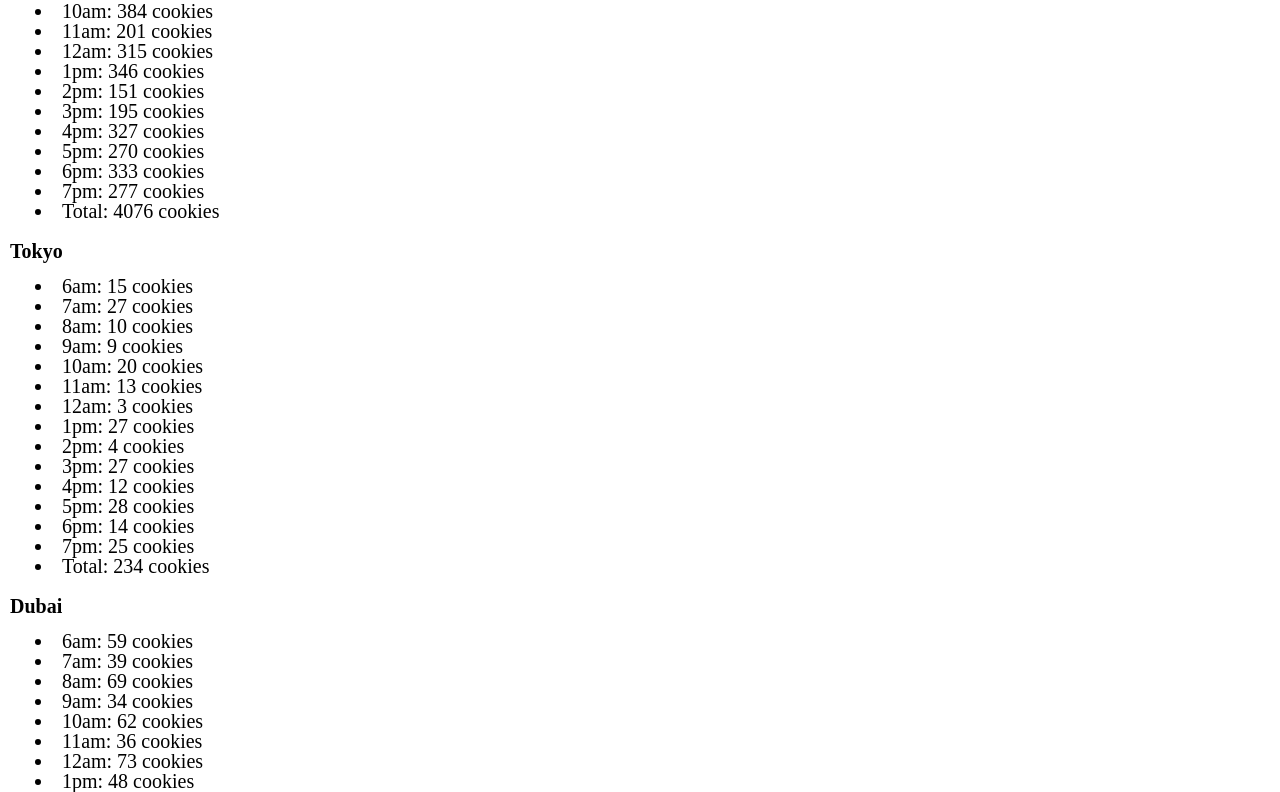
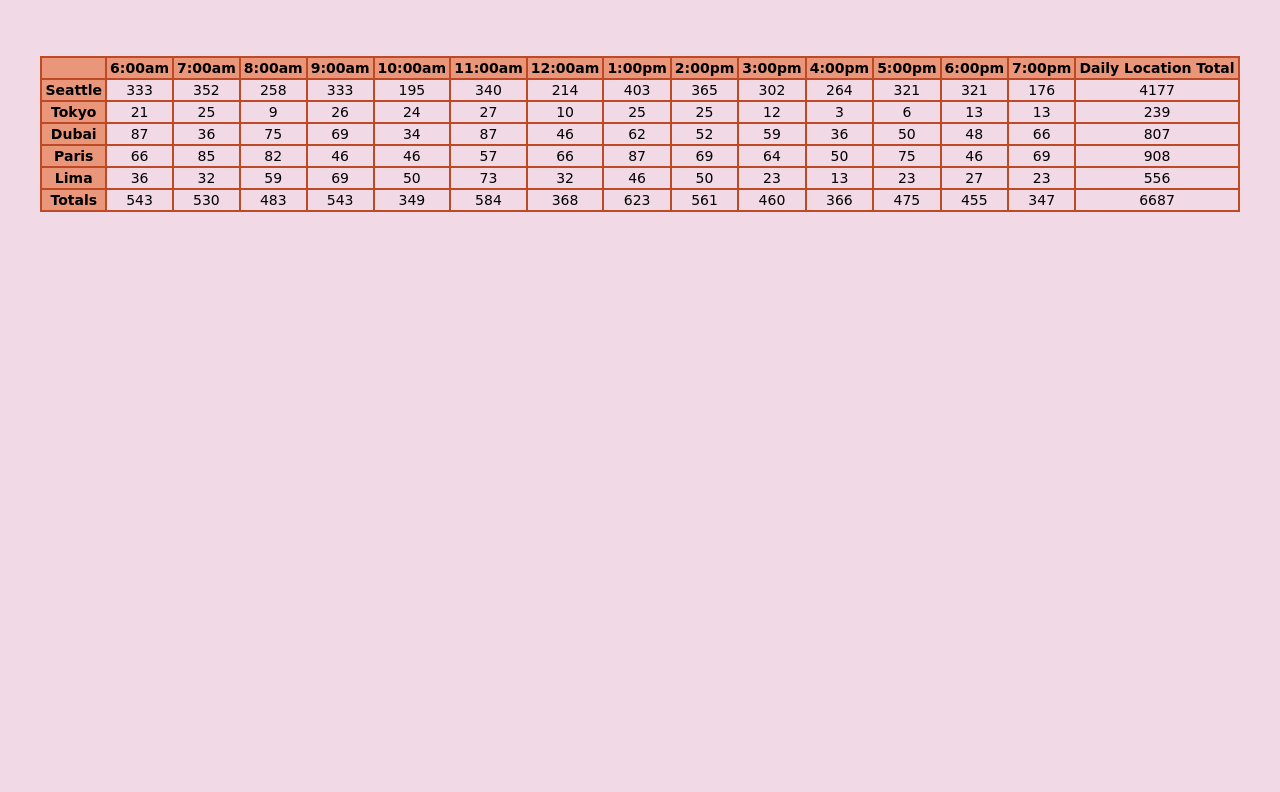
Before and after one commit to MOH-ZR/cookie-stand, a plain HTML site: page pages/sales.html in a window 1280 px wide. Shown: the part 114-906 px from the top of the page. After the commit the page ends 800 px from the top, so only its background shows below. Drawn offline with Linux system fonts and the light colour scheme; a web font is replaced by a local one.

Commit message:
finish lab-07

```diff
--- a/css/style.css
+++ b/css/style.css
@@ -1,17 +1,29 @@
-p {
-    font-size: 20px;
-    font-weight: bold;
-    margin-left: 10px;
-    margin-bottom: 15px;
+body {
+    background-color: #f1d9e5;
+}
+div {
+   margin-top: 80px;
+}
+table, td, th {
+    border: 2px solid rgb(189, 74, 36);
+    text-align: center;
+    margin: 0 auto;
+    font-size: 14px;
+}
+th {
+    font-weight: 550;
+    background-color: darksalmon;
 }
 
-ul {
-    list-style: disc;
-    list-style-position: inside;
-    margin-bottom: 20px;
-    margin-left: 35px;
+th, td {
+    font-family: 'Reggae One', cursive;
+    padding: 3px;
 }
 
-li {
-    font-size: 20px;
+h1 {
+    margin-top: 20px;
+    font-family: 'Reggae One', cursive;;
+    font-size: 70px;
+    text-align: center;
+    color: rgb(231, 129, 95);
 }
--- a/js/app.js
+++ b/js/app.js
@@ -5,96 +5,114 @@ function getRandomCustomers(minCusts, maxCusts) {
     return Math.floor(Math.random() * (maxCusts - minCusts + 1) + minCusts);
 }
 
-// calculate the simulated amounts of cookies purchased for each hour
-function calcCookiesPerHour(shopLocation) {
+// create table and render it to sales.html
+let salmonTable = document.createElement('table');
+let tableParent = document.getElementById('salmon-sales');
+tableParent.appendChild(salmonTable);
+
+// constructor for creating a new shop location object
+function SalmonCookieStand(minHourlyCustomers, maxHourlyCustomers, avgCookiesPerSale) {
+    this.minHourlyCustomers = minHourlyCustomers;
+    this.maxHourlyCustomers = maxHourlyCustomers;
+    this.avgCookiesPerSale = avgCookiesPerSale;
+    this.purchasedCookies = this.calcCookiesPerHour();
+}
+
+SalmonCookieStand.prototype.calcCookiesPerHour = function () {
+    let temp = [];
     for (let i = 1; i <= 14; i++) {
-        shopLocation.purchasedCookies.push(Math.floor(shopLocation.avgCookiesPerSale *
-            getRandomCustomers(shopLocation.minHourlyCustomers, shopLocation.maxHourlyCustomers)));
+        temp.push(Math.floor(this.avgCookiesPerSale *
+            getRandomCustomers(this.minHourlyCustomers, this.maxHourlyCustomers)));
+    }
+    this.purchasedCookies = temp;
+}
+
+// render the table's header
+function renderHeader() {
+    let tablehead = document.createElement('tr');
+    salmonTable.appendChild(tablehead);
+
+    // create empty head for the first column
+    let emptyHead = document.createElement('th');
+    tablehead.appendChild(emptyHead);
+    for (let i = 6; i <= 20; i++) {
+        let tableh1 = document.createElement('th');
+        if (i <= 19) {
+            if (i <= 12) {
+                tableh1.textContent = i + ':00am';
+            } else {
+                tableh1.textContent = (i - 12) + ':00pm';
+            }
+        } else {
+            tableh1.textContent = 'Daily Location Total';
+        }
+        tablehead.appendChild(tableh1);
     }
 }
 
-// write the output for shope location on sales.html
-function displayShopSales(shopObject, shopLocation) {
+// create render function for each shop location
+SalmonCookieStand.prototype.render = function (location) {
+    let totalSales = 0;
+    let shopRow = document.createElement('tr');
 
-    let paragraph = document.createElement('p');
-    paragraph.textContent = shopLocation;
-    let parent = document.getElementById('sales-body');
-    let unorderedList = document.createElement('ul');
+    let shopRowHead = document.createElement('th');
+    shopRowHead.textContent = location;
+    shopRow.appendChild(shopRowHead);
 
-    //append shop name and sales per hour to the body of sales.html document
-    parent.appendChild(paragraph);
-    parent.appendChild(unorderedList);
+    salmonTable.appendChild(shopRow);
+    for (let i = 0; i <= 14; i++) {
+        let shopData = document.createElement('td');
+        shopRow.appendChild(shopData);
+        if (i <= 13) {
+            totalSales += this.purchasedCookies[i];
+            shopData.textContent = this.purchasedCookies[i];
+        } else {
+            shopData.textContent = totalSales;
+        }
+    }
+    this.purchasedCookies.push(totalSales);
+}
 
-    // iterate to calculate purchased cookies per hour and append the output to sales document
-    let totalCookies = 0;
-    for (let i = 6; i <= 20; i++) {
-        // append purchased cookies per hour to the unordered list as list item
-        let listItem = document.createElement('li');
-        unorderedList.appendChild(listItem);
+// render the table's footer
+function renderFooter() {
+    let hourSales = 0;
+    let tableFooter = document.createElement('tr');
 
-        if (i <= 19) {
-            // calculate the total cookies sold
-            totalCookies += shopObject.purchasedCookies[i - 6];
+    // create header for totals row
+    let tableFooterHeader = document.createElement('th');
+    tableFooterHeader.textContent = "Totals";
+    tableFooter.appendChild(tableFooterHeader);
 
-            if (i <= 12) {
-                listItem.textContent = i + 'am: ' + shopObject.purchasedCookies[i - 6] + ' cookies';
-            } else {
-                listItem.textContent = (i - 12) + 'pm: ' + shopObject.purchasedCookies[i - 6] + ' cookies';
-            }
-        } else {
-            listItem.textContent = 'Total: ' + totalCookies + ' cookies'
-        }
+    salmonTable.appendChild(tableFooter);
+    for (let i = 1; i <= 15; i++) {
+        hourSales = seattleSales.purchasedCookies[i - 1] +
+            tokyoSales.purchasedCookies[i - 1] +
+            dubaiSales.purchasedCookies[i - 1] +
+            parisSales.purchasedCookies[i - 1] +
+            limaSales.purchasedCookies[i - 1];
+
+        let tableData = document.createElement('td');
+        tableData.textContent = hourSales;
+        tableFooter.appendChild(tableData);
     }
 }
 
-let seattleSales = {
-    minHourlyCustomers: 23,
-    maxHourlyCustomers: 65,
-    avgCookiesPerSale: 6.3,
-    purchasedCookies: []
-}
+let seattleSales = new SalmonCookieStand(23, 65, 6.3);
+let tokyoSales = new SalmonCookieStand(3, 24, 1.2);
+let dubaiSales = new SalmonCookieStand(11, 38, 2.3);
+let parisSales = new SalmonCookieStand(20, 38, 2.3);
+let limaSales = new SalmonCookieStand(2, 16, 4.6);
 
-let tokyoSales = {
-    minHourlyCustomers: 3,
-    maxHourlyCustomers: 24,
-    avgCookiesPerSale: 1.2,
-    purchasedCookies: []
-}
+seattleSales.calcCookiesPerHour();
+tokyoSales.calcCookiesPerHour();
+dubaiSales.calcCookiesPerHour();
+parisSales.calcCookiesPerHour();
+limaSales.calcCookiesPerHour();
 
-let dubaiSales = {
-    minHourlyCustomers: 11,
-    maxHourlyCustomers: 38,
-    avgCookiesPerSale: 2.3,
-    purchasedCookies: []
-}
-
-let parisSales = {
-    minHourlyCustomers: 20,
-    maxHourlyCustomers: 38,
-    avgCookiesPerSale: 2.3,
-    purchasedCookies: []
-}
-
-let limaSales = {
-    minHourlyCustomers: 2,
-    maxHourlyCustomers: 16,
-    avgCookiesPerSale: 4.6,
-    purchasedCookies: []
-}
-
-
-// render the output to sales.html document
-calcCookiesPerHour(seattleSales);
-displayShopSales(seattleSales, "Seattle");
-
-calcCookiesPerHour(tokyoSales);
-displayShopSales(tokyoSales, "Tokyo");
-
-calcCookiesPerHour(dubaiSales);
-displayShopSales(dubaiSales, "Dubai");
-
-calcCookiesPerHour(parisSales);
-displayShopSales(parisSales, "Paris");
-
-calcCookiesPerHour(limaSales);
-displayShopSales(limaSales, "Lima");
+renderHeader();
+seattleSales.render('Seattle');
+tokyoSales.render('Tokyo');
+dubaiSales.render('Dubai');
+parisSales.render('Paris');
+limaSales.render('Lima');
+renderFooter();
--- a/pages/sales.html
+++ b/pages/sales.html
@@ -5,8 +5,13 @@
     <title>Salmon Cookies</title>
     <link rel="stylesheet" href="../css/reset.css">
     <link rel="stylesheet" href="../css/style.css">
+    <link href="https://fonts.googleapis.com/css2?family=Reggae+One&display=swap" rel="stylesheet">
 </head>
-<body id="sales-body">
+<body>
+    <h1>Pat's Salmon Cookies Sales</h1>
+    <div id="salmon-sales">
+
+    </div>
     <script type="text/javascript" src="../js/app.js"></script>
 </body>
 </html>
```
